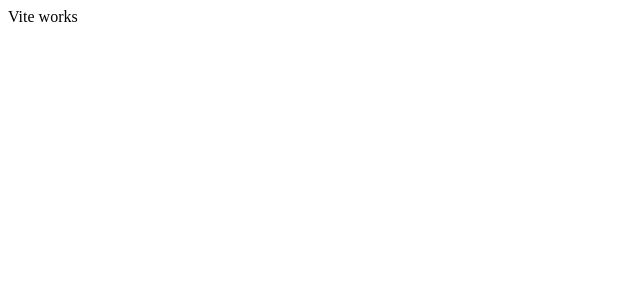
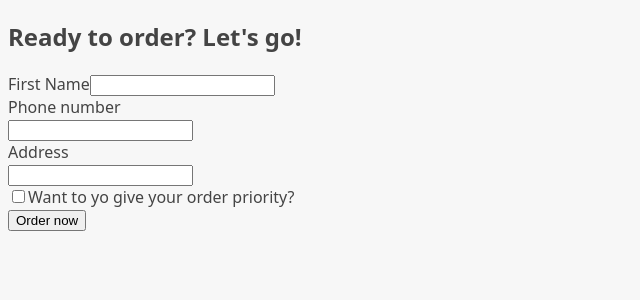
Before and after one commit to 005Dikshant/React-Development, a React (Vite) app in the folder Pizza Project Vite/: page /order/new in a window 1280 px wide. Shown: the top 300 px of the page, without its empty margins (0-640 px from the left). Built offline with nearby package versions, Linux system fonts and the light colour scheme.

Commit message:
New React Router dom - Creating Browser Router
Keytake away:

1. Instead of creating the routes declarative way, we declare the routes more in a imperative way, outside the jSX with react-router-dom@6 version.

2. npm i react-router-dom@6

```diff
--- a/Pizza Project Vite/package.json
+++ b/Pizza Project Vite/package.json
@@ -11,7 +11,8 @@
   },
   "dependencies": {
     "react": "^18.2.0",
-    "react-dom": "^18.2.0"
+    "react-dom": "^18.2.0",
+    "react-router-dom": "^6.26.1"
   },
   "devDependencies": {
     "@types/react": "^18.2.15",
--- a/Pizza Project Vite/src/App.jsx
+++ b/Pizza Project Vite/src/App.jsx
@@ -1,7 +1,36 @@
+import { createBrowserRouter, RouterProvider } from "react-router-dom";
+
+import Home from "./features/ui/Home";
+import Menu from "./features/menu/Menu";
+import Cart from "./features/cart/Cart";
+import Order from "./features/order/Order";
+import CreateOrder from "./features/order/CreateOrder";
+
+const router = createBrowserRouter([
+  {
+    path: "/",
+    element: <Home />,
+  },
+  {
+    path: "/menu",
+    element: <Menu />,
+  },
+  {
+    path: "/cart",
+    element: <Cart />,
+  },
+  {
+    path: "/order/new",
+    element: <CreateOrder />,
+  },
+  {
+    path: "/order/:orderId",
+    element: <Order />,
+  },
+]);
+
 function App() {
-  const x = 23;
-
-  return <div>Vite works</div>;
+  return <RouterProvider router={router} />;
 }
 
 export default App;
--- a/Pizza Project Vite/src/features/order/Order.jsx
+++ b/Pizza Project Vite/src/features/order/Order.jsx
@@ -1,10 +1,6 @@
 // Test ID: IIDSAT
 
-import {
-  calcMinutesLeft,
-  formatCurrency,
-  formatDate,
-} from "../../utils/helpers";
+import { calcMinutesLeft, formatCurrency, formatDate } from "../utils/helpers";
 
 const order = {
   id: "ABCDEF",
--- a/Pizza Project Vite/src/main.jsx
+++ b/Pizza Project Vite/src/main.jsx
@@ -1,6 +1,7 @@
 import React from "react";
 import ReactDOM from "react-dom/client";
 import App from "./App.jsx";
+import "./index.css";
 
 ReactDOM.createRoot(document.getElementById("root")).render(
   <React.StrictMode>
```
Also changed, not shown: 1 other file (tests, documents, lock files or other folders).
